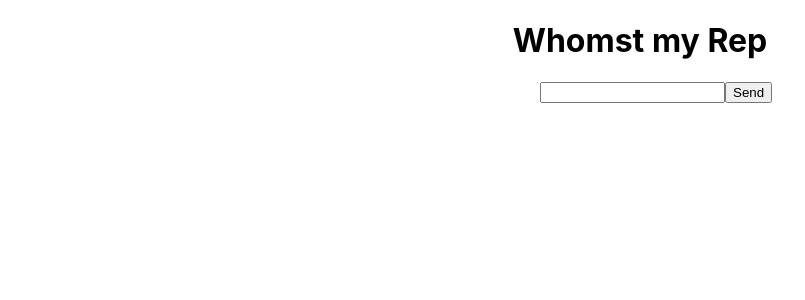
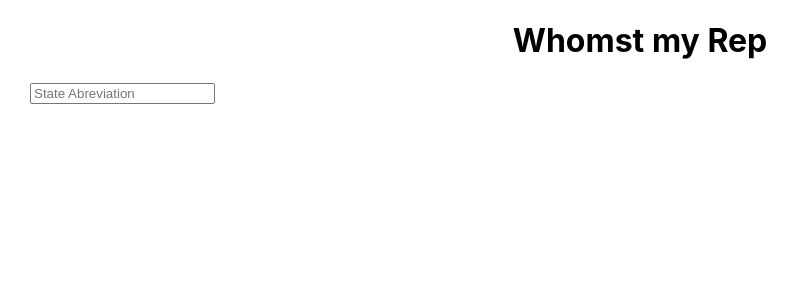
Before and after one commit to josiepera/us-rep-react, a React (Create React App) app: page / in a window 1280 px wide. Shown: the top 300 px of the page, without its empty margins (0-805 px from the left). Built offline with nearby package versions, Linux system fonts and the light colour scheme.

Commit message:
completed search function

```diff
--- a/src/App.js
+++ b/src/App.js
@@ -17,22 +17,24 @@ class App extends Component {
       nextElection: "",
       members: []
   }
-    this.handleChange = this.handleChange.bind(this);
-    this.handleClick = this.handleClick.bind(this);
+    // this.handleChange = this.handleChange.bind(this);
+    // this.handleClick = this.handleClick.bind(this);
   }
 
-  handleClick() {
-    // console.log(this.state.searchQuery)
-    fetch(`https://api.propublica.org/congress/v1/members/house/NY/current.json`, {
+  getStateName = async (e) => {
+    e.preventDefault()
+    const stateName = e.target.elements.stateName.value
+    const apiCall = await fetch(`https://api.propublica.org/congress/v1/members/house/${stateName}/current.json`, {
       headers:{
         ['x-api-key']:"C2LSxHiCuV8Cl7Y6cdxotBR17BfiyiCKhgoe4ijV"
       }
     })
-      .then( res => res.json() )
-      .then( data => {
-        // console.log(data.results)
-        let mems = data.results.map(d => {
-          return({
+
+    const data = await apiCall.json()
+      console.log(data)
+
+      let members = data.results.map(d => {
+        return({
           firstName: d.first_name,
           lastName: d.last_name,
           party:d.party,
@@ -40,20 +42,46 @@ class App extends Component {
           nextElection: d.next_election
         })
       })
+      console.log(members)
       this.setState(prevState => ({
-        members:mems
+        members
       }))
-    })
-  }
+      }
 
- handleChange(e){
-    this.setState({
-      searchQuery: e.target.value
-    });
-  }
+
+  // handleClick() {
+    // console.log(this.state.searchQuery)
+  //   fetch(`https://api.propublica.org/congress/v1/members/house/NY/current.json`, {
+  //     headers:{
+  //       ['x-api-key']:"C2LSxHiCuV8Cl7Y6cdxotBR17BfiyiCKhgoe4ijV"
+  //     }
+  //   })
+  //     .then( res => res.json() )
+  //     .then( data => {
+  //       // console.log(data.results)
+  //       let mems = data.results.map(d => {
+  //         return({
+  //         firstName: d.first_name,
+  //         lastName: d.last_name,
+  //         party:d.party,
+  //         twitter: d.twitter_id,
+  //         nextElection: d.next_election
+  //       })
+  //     })
+  //     this.setState(prevState => ({
+  //       members:mems
+  //     }))
+  //   })
+  // }
+
+ // handleChange(e){
+ //    this.setState({
+ //      searchQuery: e.target.value
+ //    });
+ //  }
 
   render(){
-    console.log(this.state.searchQuery)
+    // console.log(this.state.searchQuery)
     const showMembers = this.state.members.map((d, i) => {
       return <Reps members={d}/>
     })
@@ -62,10 +90,7 @@ class App extends Component {
       <div className= "page">
         <h1>Whomst my Rep</h1>
 
-        <Form
-          searchQuery={this.state.searchQuery}
-          handleChange={this.handleChange}
-          handleClick={this.handleClick}/>
+        <Form getStateName={this.getStateName} />
 
         <div className="members">
            {showMembers}
--- a/src/Form.js
+++ b/src/Form.js
@@ -1,21 +1,12 @@
 import React, { Component } from 'react';
 
 
-class Form extends Component {
-
-  render() {
-    console.log(this.props.searchQuery);
-    return (
-      <div className="form">
-        <input
-          type="text"
-          value={this.props.searchQuery}
-          onChange={this.props.handleChange}
-          />
-        <button onClick={this.props.handleClick}>Send</button>
-      </div>
-    );
-  }
+const Form = (props) => {
+  return (
+      <form onSubmit={props.getStateName} >
+        <input type="text" name="stateName" placeholder="State Abreviation" />
+      </form>
+    )
 }
 
-export default Form
+export default Form;
```
